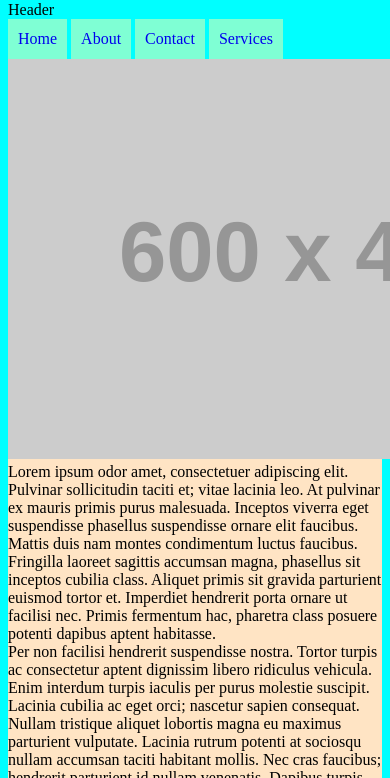
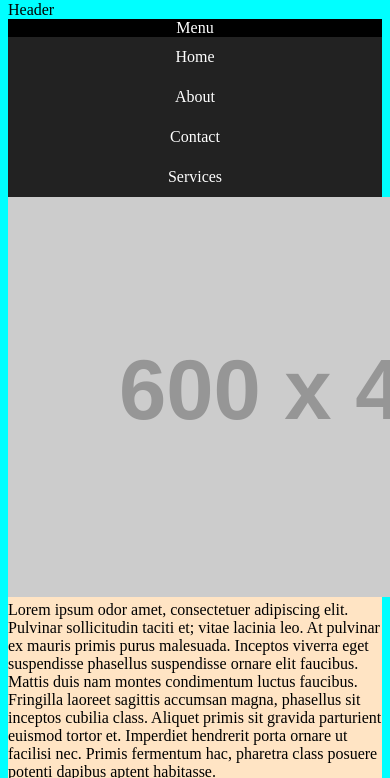
Before and after one commit to s-surineni/responsive-web, a plain HTML site: page html-css-resonsive-svekis/index.html in a window 390 px wide. Shown: the part 61-839 px from the top of the page. Drawn offline with Linux system fonts and the light colour scheme; placeholder pictures from the web are drawn by us.

Commit message:
setup nav and styling

```diff
--- a/html-css-resonsive-svekis/index.html
+++ b/html-css-resonsive-svekis/index.html
@@ -18,6 +18,7 @@
                 <div>Header</div>
             </div>
             <nav>
+                <div class="menu">Menu</div>
                 <ul>
                     <li><a href="#">Home</a></li>
                     <li><a href="#">About</a></li>
--- a/html-css-resonsive-svekis/styles.css
+++ b/html-css-resonsive-svekis/styles.css
@@ -19,11 +19,40 @@ header nav a {
     /* vertically center text */
     line-height: 40px;
     text-decoration: none;
+    background-color: #222222;
+    color: white;
+    /* makes item cover entire background */
+    display: block;
+}
+header nav a:hover {
+    background-color: red;
+    color: white;
 }
 body {
     background-color: aqua;
+}
+.menu {
+    display: none;
 }
 .main {
     clear: both;
     background-color: bisque;
 }
+
+@media all and (max-width: 740px) {
+    header nav ul li {
+        display: block;
+        text-align: center;
+    }
+    header nav ul {
+        width: 100%;
+    }
+    .menu {
+        background-color: black;
+        color: white;
+         display: block;
+         text-align: center;
+        /* is it required? */
+        /* width:100%;  */
+    }
+}
```
